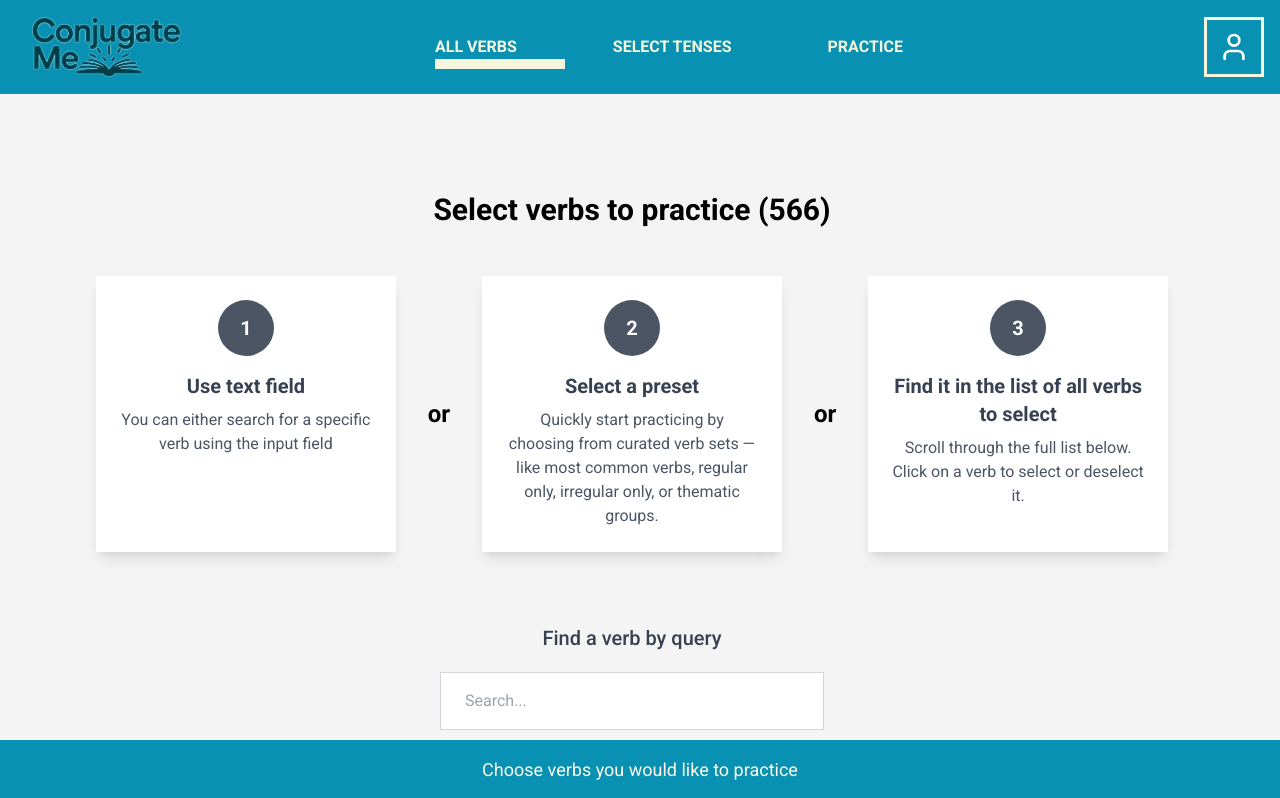
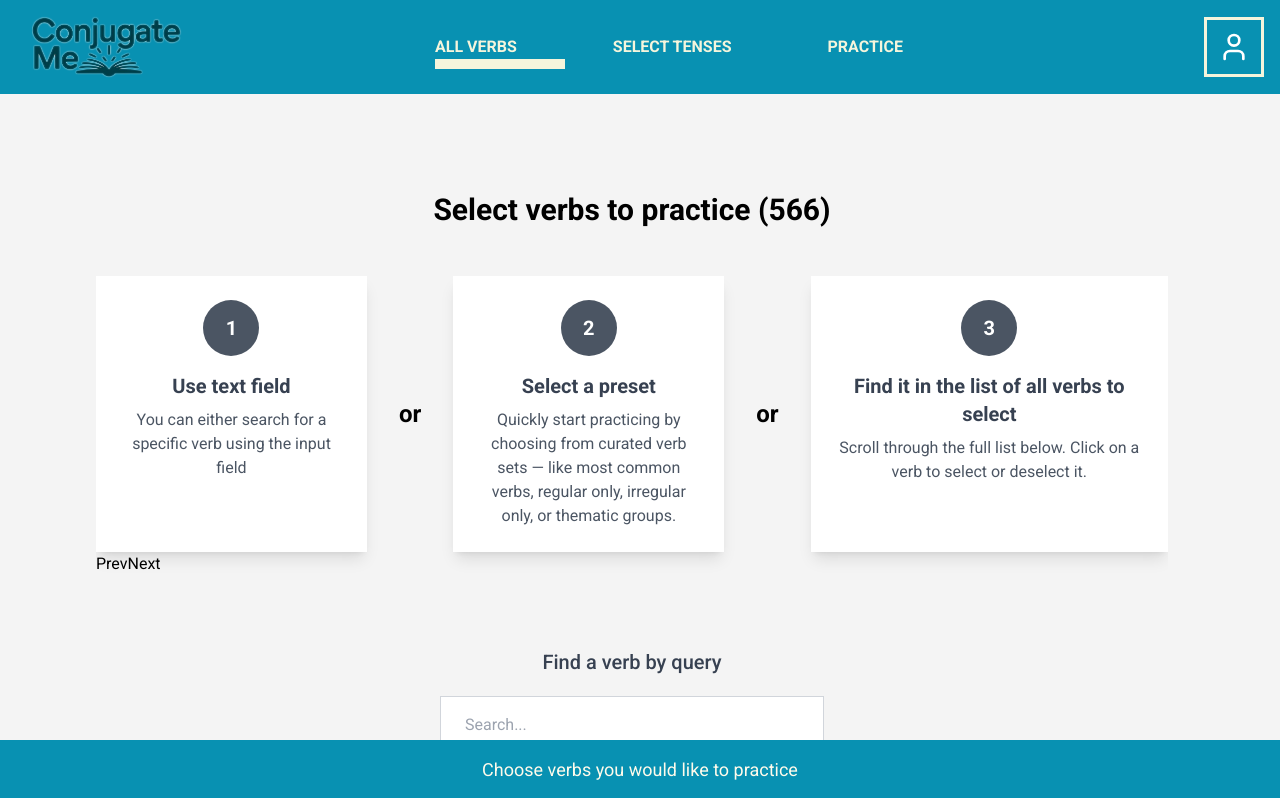
Before and after one commit to randomhero177/conjugate-me, a Next.js app: page /all-verbs in a window 1280 px wide. Shown: the top 798 px of the page. Built offline with nearby package versions, Linux system fonts and the light colour scheme.

Commit message:
CME-38: refactor setps description

```diff
--- a/src/app/all-verbs/components/ChooseStepsDescription.tsx
+++ b/src/app/all-verbs/components/ChooseStepsDescription.tsx
@@ -1,55 +1,28 @@
+import { CardSlider } from "@/components/CardSlider";
+
 export default function ChooseStepsDescription() {
+  const config = [
+    {
+      title: "Use text field",
+      description:
+        "You can either search for a specific verb using the input field",
+      separator: "or",
+    },
+    {
+      title: "Select a preset",
+      description:
+        "Quickly start practicing by choosing from curated verb sets — like most common verbs, regular only, irregular only, or thematic groups.",
+      separator: "or",
+    },
+    {
+      title: "Find it in the list of all verbs to select",
+      description:
+        "Scroll through the full list below. Click on a verb to select&nbsp;or&nbsp;deselect&nbsp;it.",
+    },
+  ];
   return (
     <div className="lg:flex mb-8">
-      <div className="group flex-1 flex justify-center bg-white shadow-lg  transition-transform transform hover:scale-105">
-        <div className="p-6 flex flex-col items-center">
-          <div className="mb-4 w-14 h-14 flex items-center justify-center text-xl font-semibold text-white bg-gray-600 rounded-full transition-colors duration-300 group-hover:bg-gray-900">
-            1
-          </div>
-          <h2 className="text-xl text-center font-semibold text-gray-700 mb-2">
-            Use text field
-          </h2>
-          <p className="text-gray-600 text-center">
-            You can either search for a specific verb using the input field
-          </p>
-        </div>
-      </div>
-      <div className="px-8 text-2xl font-bold text-center my-8 lg:flex items-center">
-        or
-      </div>
-
-      <div className="group flex-1 flex justify-center bg-white shadow-lg transition-transform transform hover:scale-105">
-        <div className="p-6 flex flex-col items-center ">
-          <div className="mb-4 w-14 h-14 flex items-center justify-center text-xl font-semibold text-white bg-gray-600 rounded-full transition-colors duration-300 group-hover:bg-gray-900">
-            2
-          </div>
-          <h2 className="text-xl text-center font-semibold text-gray-700 mb-2">
-            Select a preset
-          </h2>
-          <p className="text-gray-600 text-center">
-            Quickly start practicing by choosing from curated verb sets — like
-            most common verbs, regular only, irregular only, or thematic groups.
-          </p>
-        </div>
-      </div>
-      <div className="px-8 text-2xl font-bold text-center my-8 lg:flex items-center">
-        or
-      </div>
-
-      <div className="group flex-1 flex justify-center bg-white shadow-lg transition-transform transform hover:scale-105">
-        <div className="p-6 flex flex-col items-center ">
-          <div className="mb-4 w-14 h-14 flex items-center justify-center text-xl font-semibold text-white bg-gray-600 rounded-full transition-colors duration-300 group-hover:bg-gray-900">
-            3
-          </div>
-          <h2 className="text-xl text-center font-semibold text-gray-700 mb-2">
-            Find it in the list of all verbs to select
-          </h2>
-          <p className="text-gray-600 text-center">
-            Scroll through the full list below. Click on a verb to select or
-            deselect it.
-          </p>
-        </div>
-      </div>
+      <CardSlider cardsList={config} />
     </div>
   );
 }
```
